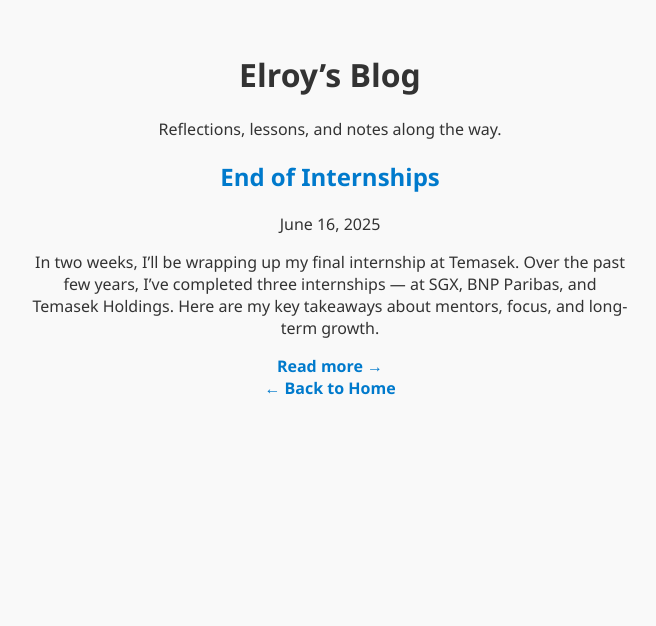
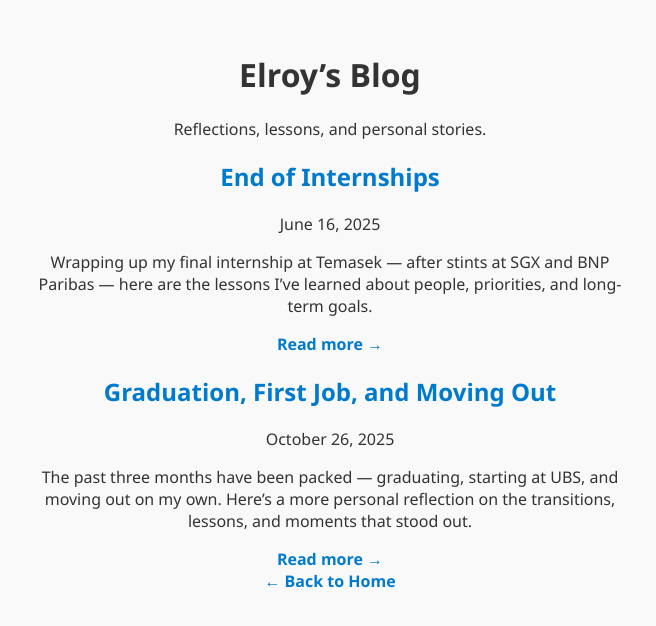
Before and after one commit to elroytoh/elroytoh.github.io, a plain HTML site: page blog.html in a window 1280 px wide. Shown: the whole page, without its empty margins (310-966 px from the left). Drawn offline with Linux system fonts and the light colour scheme.

Commit message:
Update blog.html

```diff
--- a/blog.html
+++ b/blog.html
@@ -3,7 +3,7 @@
 <head>
   <meta charset="UTF-8" />
   <meta name="viewport" content="width=device-width, initial-scale=1.0"/>
-  <title>Blog – Elroy Toh</title>
+  <title>My Blog – Elroy</title>
   <link rel="stylesheet" href="style.css" />
   <link rel="preconnect" href="https://fonts.googleapis.com">
   <link rel="preconnect" href="https://fonts.gstatic.com" crossorigin>
@@ -14,34 +14,36 @@
   <main class="blog-container">
     <header class="blog-header">
       <h1>Elroy’s Blog</h1>
-      <p class="subtitle">Reflections, lessons, and notes along the way.</p>
+      <p class="subtitle">Reflections, lessons, and personal stories.</p>
     </header>
 
+    <!-- BLOG POST LIST -->
     <section class="blog-list">
+
+      <!-- Post 1 -->
       <article class="blog-post">
         <header>
           <h2><a href="post-Jun-16-2025.html">End of Internships</a></h2>
           <time datetime="2025-06-16" class="date">June 16, 2025</time>
         </header>
-
-        <p class="excerpt">
-          In two weeks, I’ll be wrapping up my final internship at Temasek. Over the past few years, I’ve completed three internships — at SGX, BNP Paribas, and Temasek Holdings. Here are my key takeaways about mentors, focus, and long-term growth.
+        <p>
+          Wrapping up my final internship at Temasek — after stints at SGX and BNP Paribas — here are the lessons I’ve learned about people, priorities, and long-term goals.
         </p>
-
         <a href="post-Jun-16-2025.html" class="read-more">Read more →</a>
       </article>
 
-      <!-- Example of adding more posts in the future -->
-      <!--
+      <!-- Post 2 -->
       <article class="blog-post">
         <header>
-          <h2><a href="post-Jul-20-2025.html">Lessons from Markets</a></h2>
-          <time datetime="2025-07-20" class="date">July 20, 2025</time>
+          <h2><a href="post-Oct-26-2025.html">Graduation, First Job, and Moving Out</a></h2>
+          <time datetime="2025-10-26" class="date">October 26, 2025</time>
         </header>
-        <p class="excerpt">A reflection on what volatility teaches you about decision-making...</p>
-        <a href="post-Jul-20-2025.html" class="read-more">Read more →</a>
+        <p>
+          The past three months have been packed — graduating, starting at UBS, and moving out on my own. Here’s a more personal reflection on the transitions, lessons, and moments that stood out.
+        </p>
+        <a href="post-Oct-26-2025.html" class="read-more">Read more →</a>
       </article>
-      -->
+
     </section>
 
     <footer class="blog-footer">
```
